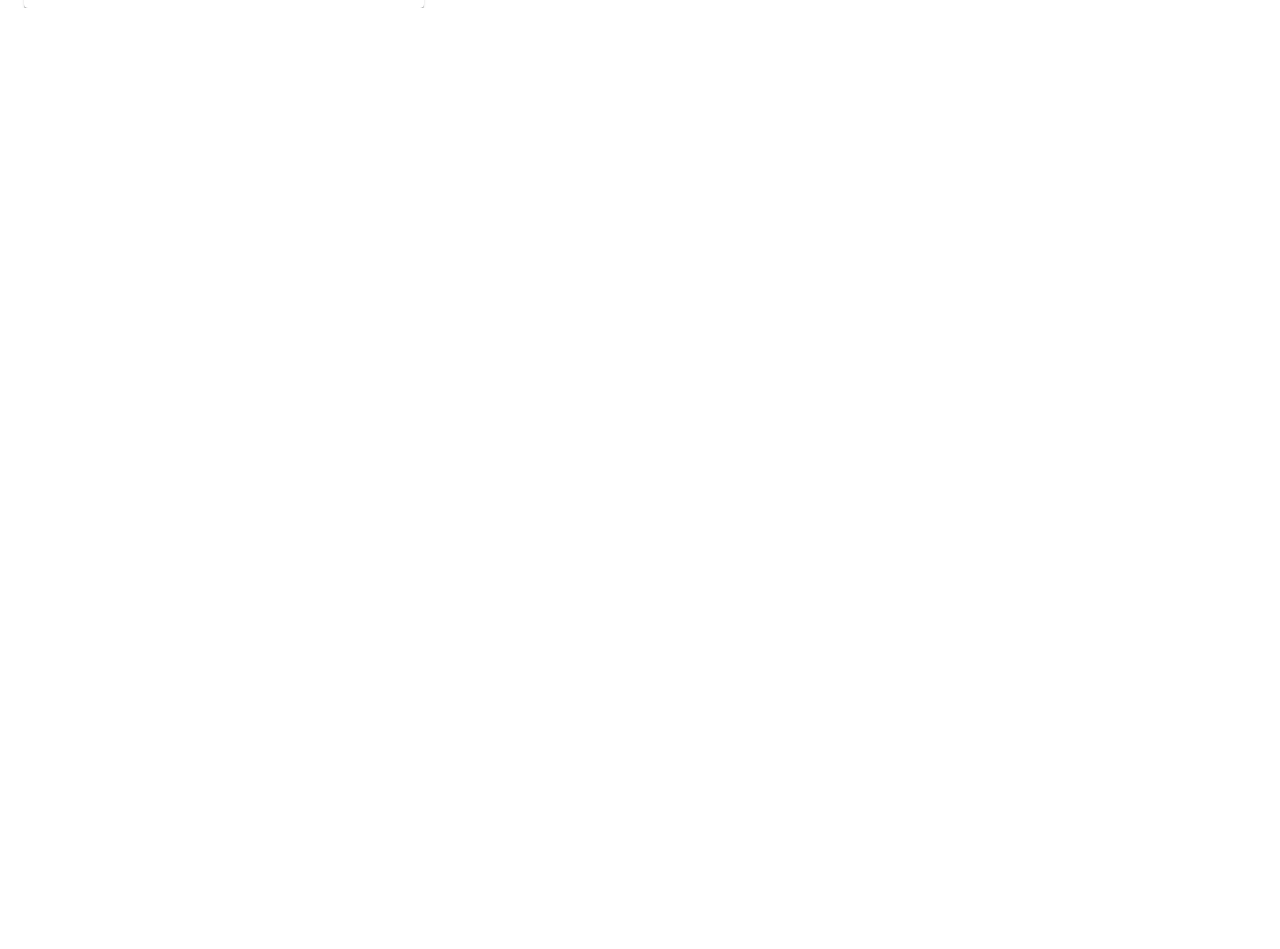
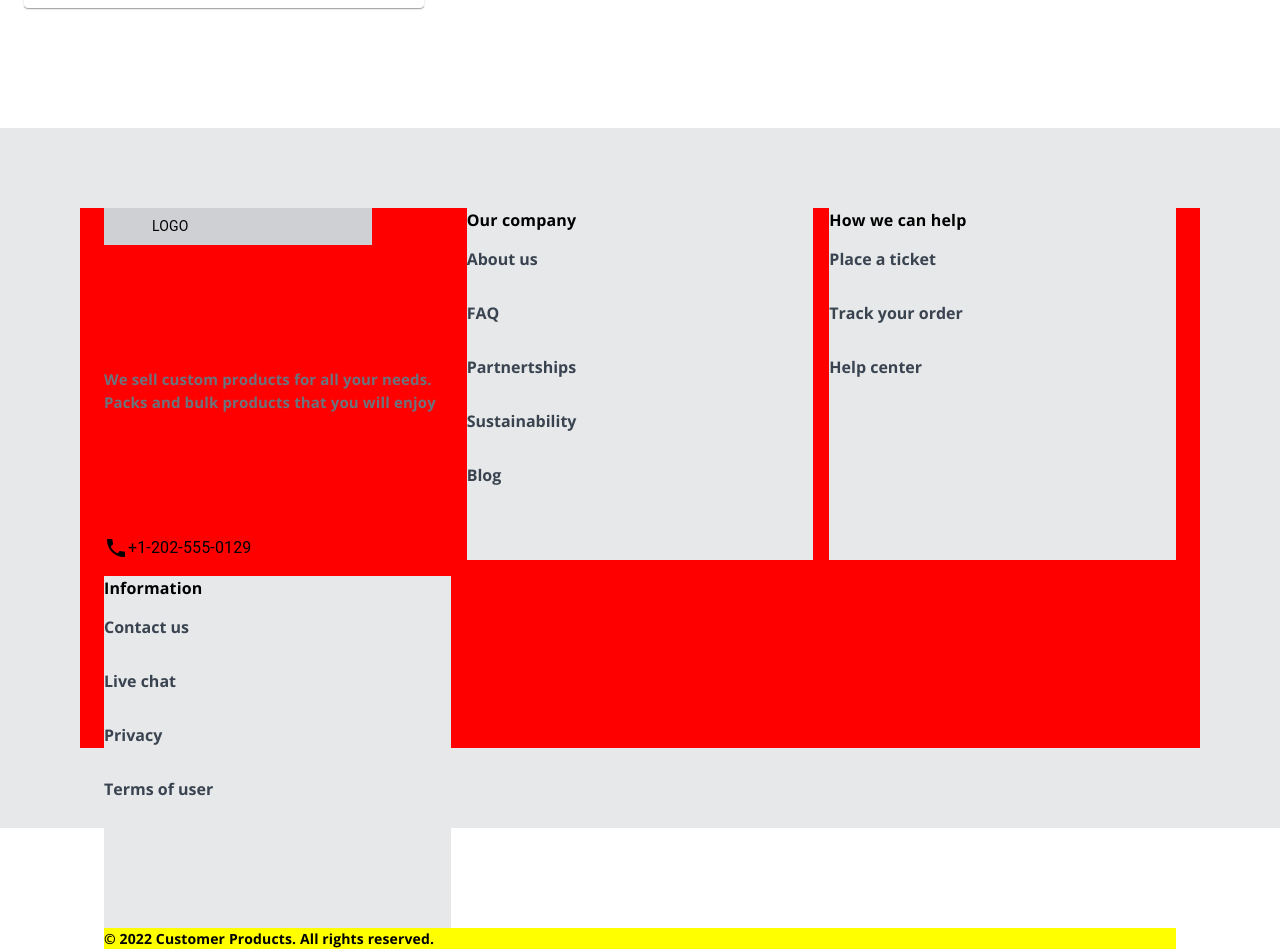
Before and after one commit to LeoD-E1/sc-cart-challenge, a React (Vite) app: page / in a window 1280 px wide. Shown: the part 1560-2509 px from the top of the page. Before the commit the page ends 1568 px from the top, so only its background shows below. Built offline with nearby package versions, Linux system fonts and the light colour scheme.

Commit message:
feat: add base footer

```diff
--- a/src/components/alsoLike/AlsoLike.tsx
+++ b/src/components/alsoLike/AlsoLike.tsx
@@ -28,7 +28,7 @@ const AlsoLike = () => {
   }, []);
 
   return (
-    <Container maxWidth="xl">
+    <Container maxWidth="xl" sx={{ marginBottom: 15 }}>
       <Typography
         fontSize={"24px"}
         fontWeight={"700"}
--- a/src/components/footer/Footer.tsx
+++ b/src/components/footer/Footer.tsx
@@ -1,7 +1,104 @@
+import { Box, Typography, Container } from "@mui/material";
 import React from "react";
+import PhoneIcon from "@mui/icons-material/Phone";
+import "./footer.css";
 
 const Footer = () => {
-  return <div>Footer</div>;
+  const footerItems = [
+    {
+      title: "Our company",
+      links: ["About us", "FAQ", "Partnertships", "Sustainability", "Blog"],
+    },
+    {
+      title: "How we can help",
+      links: ["Place a ticket", "Track your order", "Help center"],
+    },
+    {
+      title: "Information",
+      links: ["Contact us", "Live chat", "Privacy", "Terms of user"],
+    },
+  ];
+
+  return (
+    <Box padding={10} sx={{ background: "#E6E8E9" }} height={"540px"}>
+      <Container
+        maxWidth="xl"
+        sx={{
+          display: "flex",
+          justifyContent: "space-between",
+          flexDirection: "column",
+          backgroundColor: "#f00",
+          height: "100%",
+        }}
+      >
+        <Box>
+          <div className="footer-columns">
+            <Box
+              display="flex"
+              justifyContent="space-between"
+              flexDirection="column"
+            >
+              <Box
+                sx={{
+                  padding: 1,
+                  paddingX: 6,
+                  background: "#CED0D3",
+                  width: "172px",
+                }}
+              >
+                <Typography fontSize={14}>LOGO</Typography>
+              </Box>
+              <Typography
+                fontWeight={400}
+                fontFamily="Open sans"
+                fontSize={"15px"}
+                color="#6B737C"
+              >
+                We sell custom products for all your needs. Packs and bulk
+                products that you will enjoy
+              </Typography>
+
+              <Typography display="flex" alignItems="center">
+                <PhoneIcon /> +1-202-555-0129
+              </Typography>
+            </Box>
+            {footerItems.map((item) => (
+              <Box className="item">
+                <Typography
+                  fontWeight={700}
+                  fontFamily="Open sans"
+                  fontSize={"16px"}
+                >
+                  {item.title}
+                </Typography>
+                {item.links.map((link) => (
+                  <p
+                    style={{
+                      listStyle: "none",
+                      fontFamily: "open sans",
+                      color: "#3A4451",
+                      fontSize: "16px",
+                    }}
+                  >
+                    {link}
+                  </p>
+                ))}
+              </Box>
+            ))}
+          </div>
+        </Box>
+        <Box
+          display="flex"
+          justifyContent="space-between"
+          sx={{ background: "#ff0" }}
+        >
+          <Typography fontWeight={400} fontFamily="Open sans" fontSize={"14px"}>
+            © 2022 Customer Products. All rights reserved.
+          </Typography>
+        </Box>
+      </Container>
+    </Box>
+  );
 };
 
 export default Footer;
--- /dev/null
+++ b/src/components/footer/footer.css
@@ -0,0 +1,11 @@
+.footer-columns {
+  display: grid;
+  gap: 1rem;
+  grid-auto-rows: 22rem;
+  grid-template-columns: repeat(auto-fill, minmax(336px, 1fr));
+}
+
+.item {
+  display: flex;
+  flex-direction: column;
+}
--- a/src/views/Cart/Cart.tsx
+++ b/src/views/Cart/Cart.tsx
@@ -2,6 +2,7 @@ import Navbar from "../../components/navbar/Navbar";
 import Categories from "../../components/cart/Categories";
 import Items from "../../components/cart/Items";
 import AlsoLike from "../../components/alsoLike/AlsoLike";
+import Footer from "../../components/footer/Footer";
 
 const Cart = () => {
   return (
@@ -10,6 +11,7 @@ const Cart = () => {
       <Categories />
       <Items />
       <AlsoLike />
+      <Footer />
     </>
   );
 };
```
